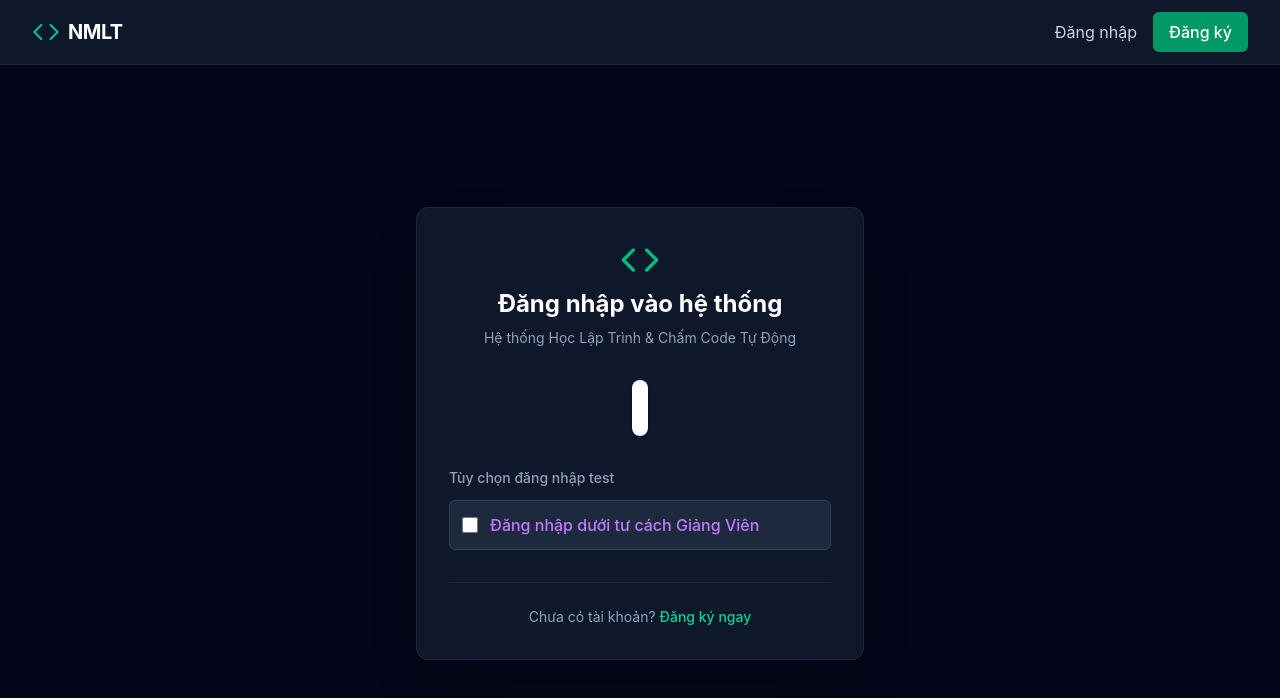
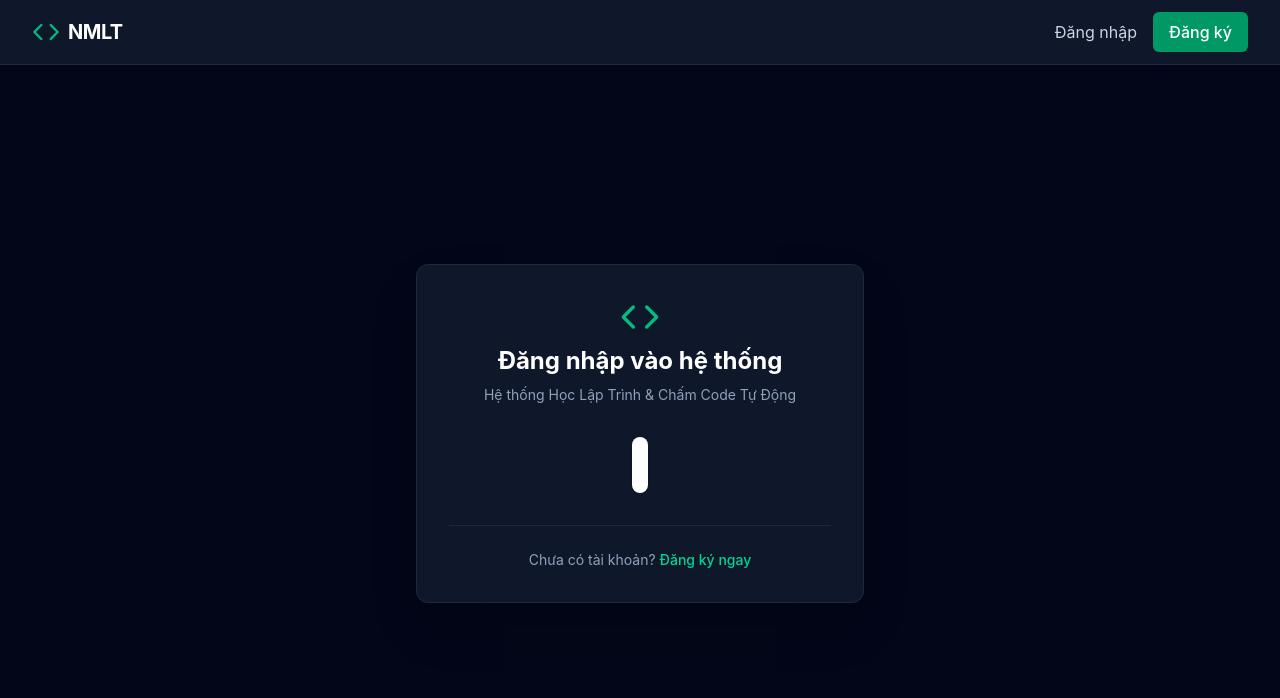
Before and after one commit to leroi9425/Web_Hoc_Nhap_mon_lap_trinh, a React (Vite) app in the folder nhap_mon_lap_trinh/: page /login in a window 1280 px wide. Shown: the top 698 px of the page. Built offline with nearby package versions, Linux system fonts and the light colour scheme; no server answers.

Commit message:
[fix] Thay đổi email để test

```diff
--- a/nhap_mon_lap_trinh/src/components/Login.jsx
+++ b/nhap_mon_lap_trinh/src/components/Login.jsx
@@ -7,10 +7,8 @@ import { useNavigate } from 'react-router-dom';
 export default function Login({ isRegister = false }) {
     const { login } = useAuth();
     const navigate = useNavigate();
-    const [isTestInstructor, setIsTestInstructor] = useState(false);
-
     const handleGoogleSuccess = (credentialResponse) => {
-        login(credentialResponse.credential, isTestInstructor);
+        login(credentialResponse.credential);
     };
 
     const handleGoogleError = () => {
@@ -37,19 +35,6 @@ export default function Login({ isRegister = false }) {
                     />
                 </div>
 
-                <div className="pt-2">
-                    <label className="block text-sm font-medium text-slate-400 mb-3">Tùy chọn đăng nhập test</label>
-                    <label className="flex items-center gap-3 text-white cursor-pointer bg-slate-800 p-3 rounded-md border border-slate-700 hover:border-slate-600 transition">
-                        <input
-                            type="checkbox"
-                            checked={isTestInstructor}
-                            onChange={(e) => setIsTestInstructor(e.target.checked)}
-                            className="w-4 h-4 text-purple-500 focus:ring-purple-500 rounded bg-slate-900 border-slate-600"
-                        />
-                        <span className="font-medium text-purple-400">Đăng nhập dưới tư cách Giảng Viên</span>
-                    </label>
-                </div>
-
                 <div className="mt-8 text-center text-slate-400 text-sm border-t border-slate-800 pt-6">
                     {isRegister ? 'Đã có tài khoản?' : 'Chưa có tài khoản?'} {' '}
                     <span onClick={() => navigate(isRegister ? '/login' : '/register')} className="text-emerald-400 hover:underline cursor-pointer font-medium">
```
